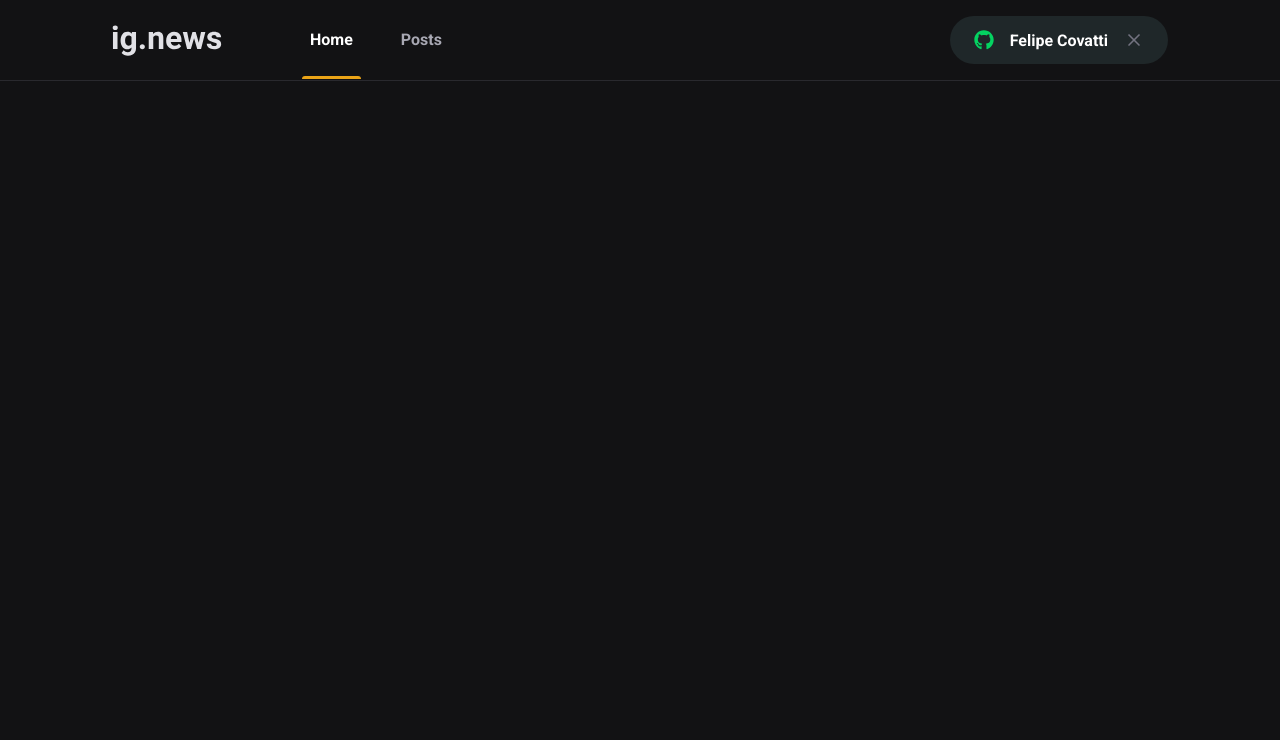
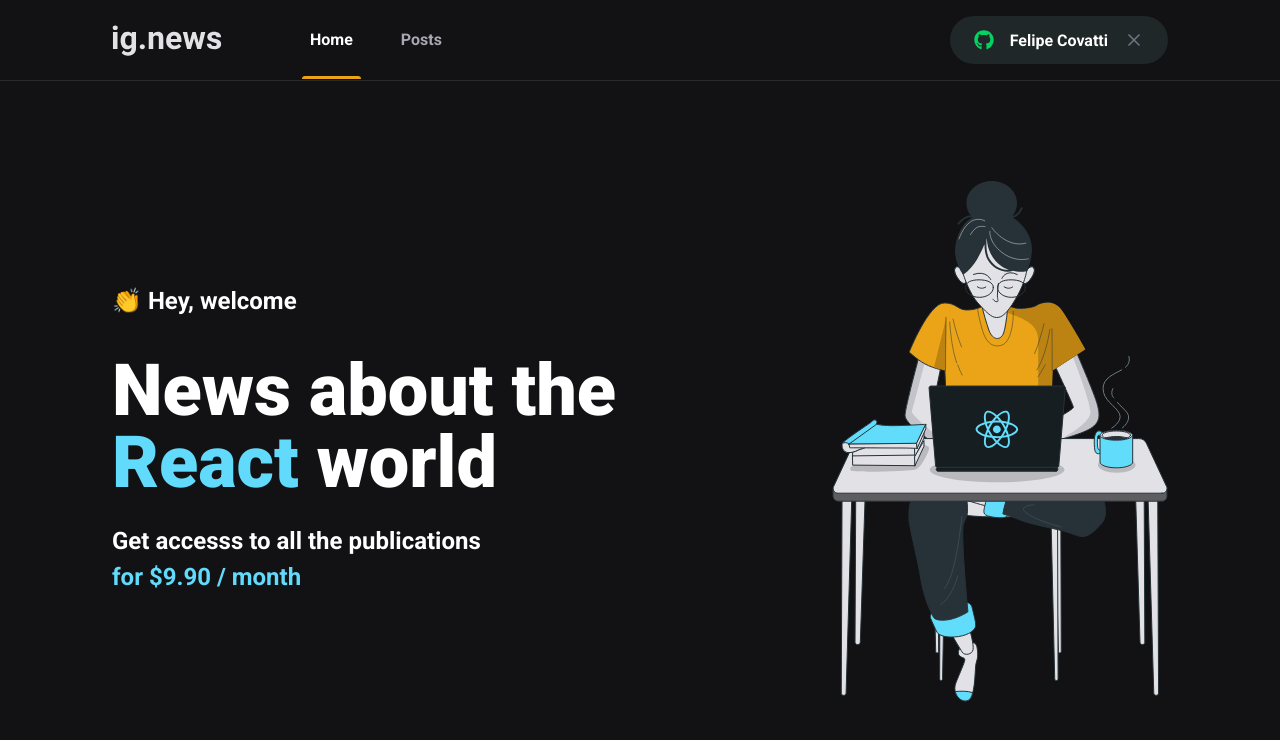
Before and after one commit to felipepcovatti/ig-ignews-nextjs, a Next.js app: page / in a window 1280 px wide. Shown: the top 740 px of the page. Built offline with nearby package versions, Linux system fonts and the light colour scheme.

Commit message:
Define basic layout and content of the home page

```diff
--- /dev/null
+++ b/src/pages/home.module.scss
@@ -0,0 +1,40 @@
+.contentContainaer {
+  max-width: 1120px;
+  margin: 0 auto;
+  padding: 0 2rem;
+  height: calc(100vh - 5rem);
+  display: flex;
+  align-items: center;
+  justify-content: space-between;
+}
+
+.hero {
+  max-width: 600px;
+
+  > span {
+    font-size: 1.5rem;
+    font-weight: bold;
+  }
+
+  h1 {
+    font-size: 4.5rem;
+    line-height: 4.5rem;
+    font-weight: 900;
+    margin-top: 2.5rem;
+
+    span {
+      color: var(--cyan-500)
+    }
+  }
+
+  p {
+    font-size: 1.5rem;
+    line-height: 2.25rem;
+    margin-top: 1.5rem;
+
+    span {
+      color: var(--cyan-500);
+      font-weight: bold;
+    }
+  }
+}
--- a/src/pages/index.tsx
+++ b/src/pages/index.tsx
@@ -1,5 +1,6 @@
 import Head from "next/head"
 
+import styles from './home.module.scss'
 
 export default function Home() {
   return (
@@ -8,6 +9,17 @@ export default function Home() {
         <title>Home | ig.news</title>
       </Head>
 
+      <main className={styles.contentContainaer}>
+        <section className={styles.hero}>
+          <span>👏 Hey, welcome</span>
+          <h1>News about the <span>React</span> world</h1>
+          <p>
+            Get accesss to all the publications <br />
+            <span>for $9.90 / month</span>
+          </p>
+        </section>
+        <img src="/images/avatar.svg" alt="Girl coding" />
+      </main>
     </>
   )
 }
```
Also changed, not shown: public/images/avatar.svg (added).
